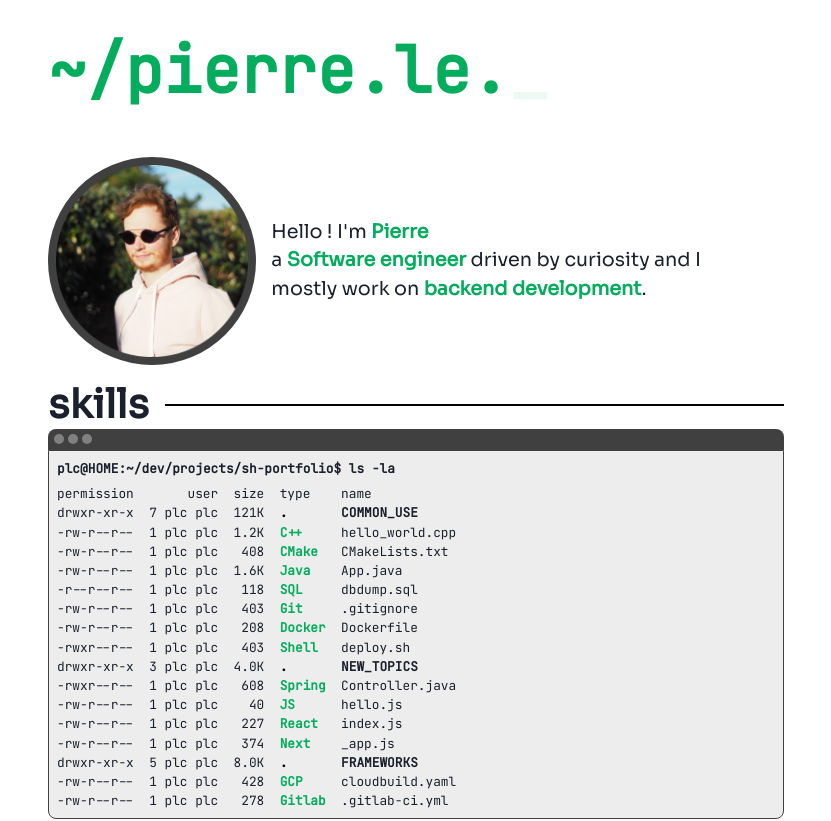
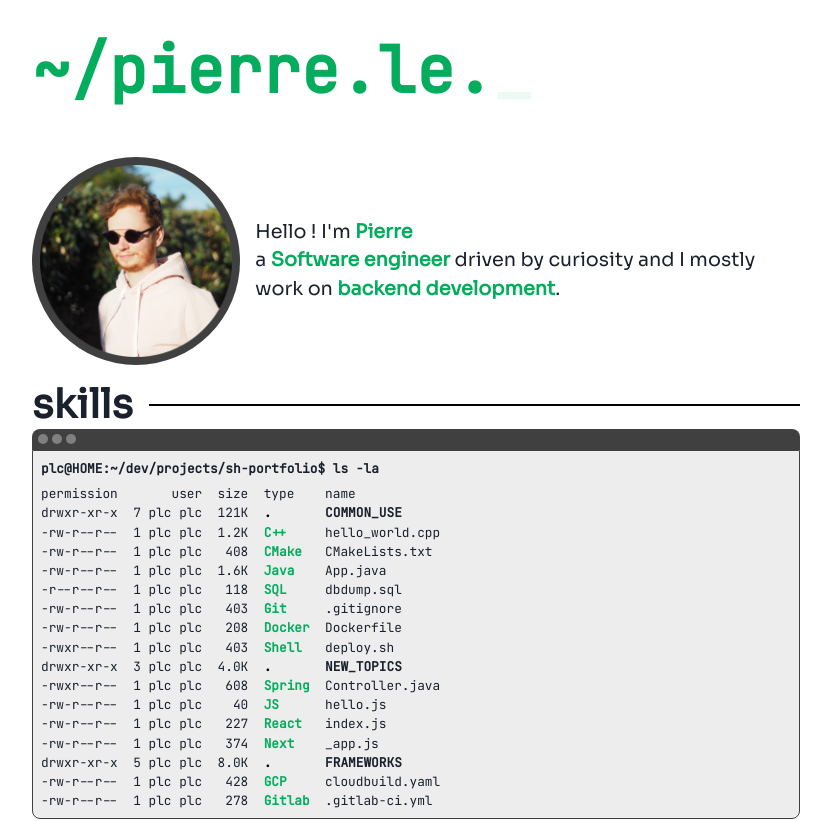
Before and after one commit to pielc/sh-portfolio, a Next.js app: page / in a window 1280 px wide. Shown: the top 821 px of the page, without its empty margins (224-1055 px from the left). Built offline with nearby package versions, Linux system fonts and the light colour scheme.

Commit message:
add reload when click on title + fix heigh issue on ls window

```diff
--- a/components/content/index.js
+++ b/components/content/index.js
@@ -5,7 +5,7 @@ export const Skills = () => {
   return (
     <ShBox>
       <Text fontSize="0.8em" fontFamily="JetBrains Mono, sans-serif">
-        <Text h="1.5em" style={{ fontWeight: "bold" }} marginBottom="0.5em">
+        <Text style={{ fontWeight: "bold" }} marginBottom="0.5em">
           plc@HOME:~/dev/projects/sh-portfolio$ ls -la
         </Text>
         {lsLine("permission", "user", "size", "type", "name", false, true)}
--- a/components/effects/index.js
+++ b/components/effects/index.js
@@ -9,6 +9,7 @@ export const TypeWriterTitle = () => {
       fontFamily="JetBrains Mono, sans-serif"
       marginTop="0.5em"
       marginBottom="0.5em"
+      onClick={() => {reloadHeader()}}
     >
       <Typewriter
         options={{
@@ -29,3 +30,7 @@ export const TypeWriterTitle = () => {
     </Heading>
   );
 };
+
+function reloadHeader() {
+  window.location.reload();
+}
--- a/pages/_app.js
+++ b/pages/_app.js
@@ -22,7 +22,7 @@ const theme = extendTheme({
 function App({ Component, pageProps }) {
   return (
     <ChakraProvider theme={theme}>
-      <Box px={{ base: "0.5em", lg: "15em" }}>
+      <Box px={{ base: "0em", lg: "15em" }}>
         <Component {...pageProps} />
       </Box>
     </ChakraProvider>
--- a/pages/index.js
+++ b/pages/index.js
@@ -12,7 +12,7 @@ import { TypeWriterTitle } from "../components/effects";
 
 export default function Home() {
   return (
-    <div style={{ padding: "0 2rem" }}>
+    <div style={{ padding: "0 1rem" }}>
       <Head>
         <title>About PLC</title>
         <meta name="description" content="Generated by create next app" />
```
